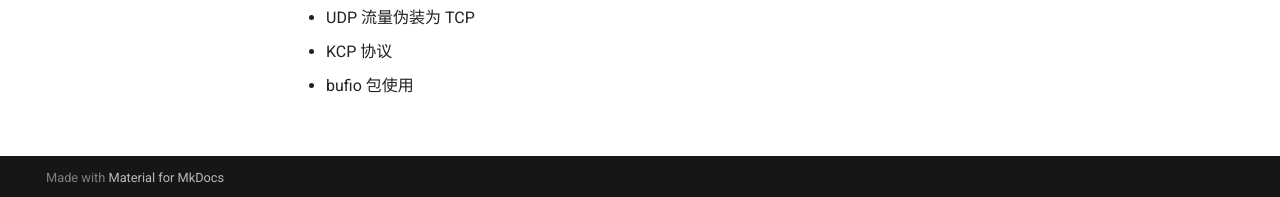
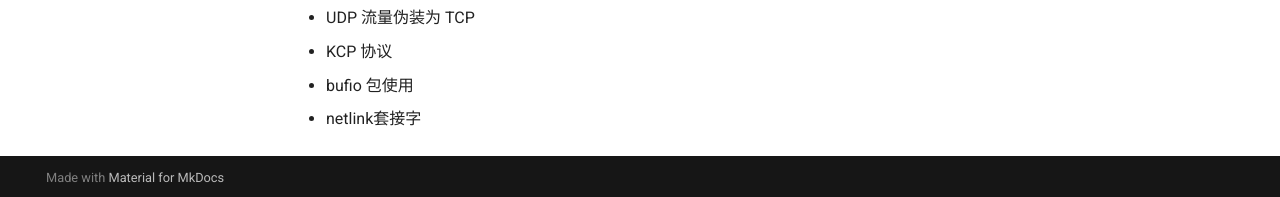
Before and after one commit to 1314liuwei/blog, an MkDocs documentation site: the page built from docs/index.md, in a window 1280 px wide and 1054 px high. Shown: the part 854-1051 px from the top of the window. Built offline with MkDocs 1.6.1 and Material for MkDocs 9.7.7, drawn with Linux system fonts in a browser that asks for light colours.

Commit message:
2023/04/12 周三

```diff
--- a/docs/index.md
+++ b/docs/index.md
@@ -26,3 +26,4 @@
 - UDP 流量伪装为 TCP
 - KCP 协议
 - bufio 包使用
+- netlink套接字
```
